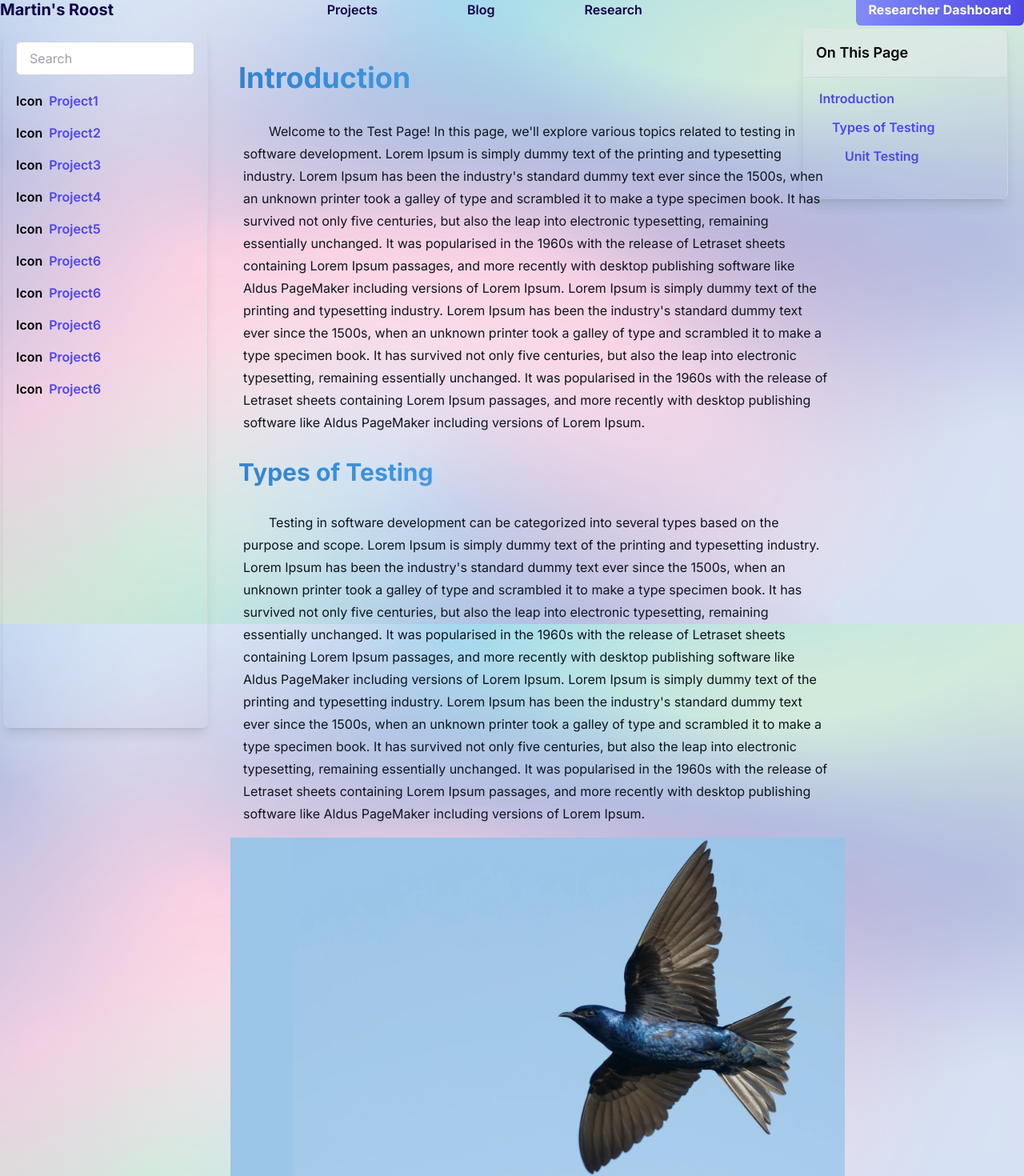
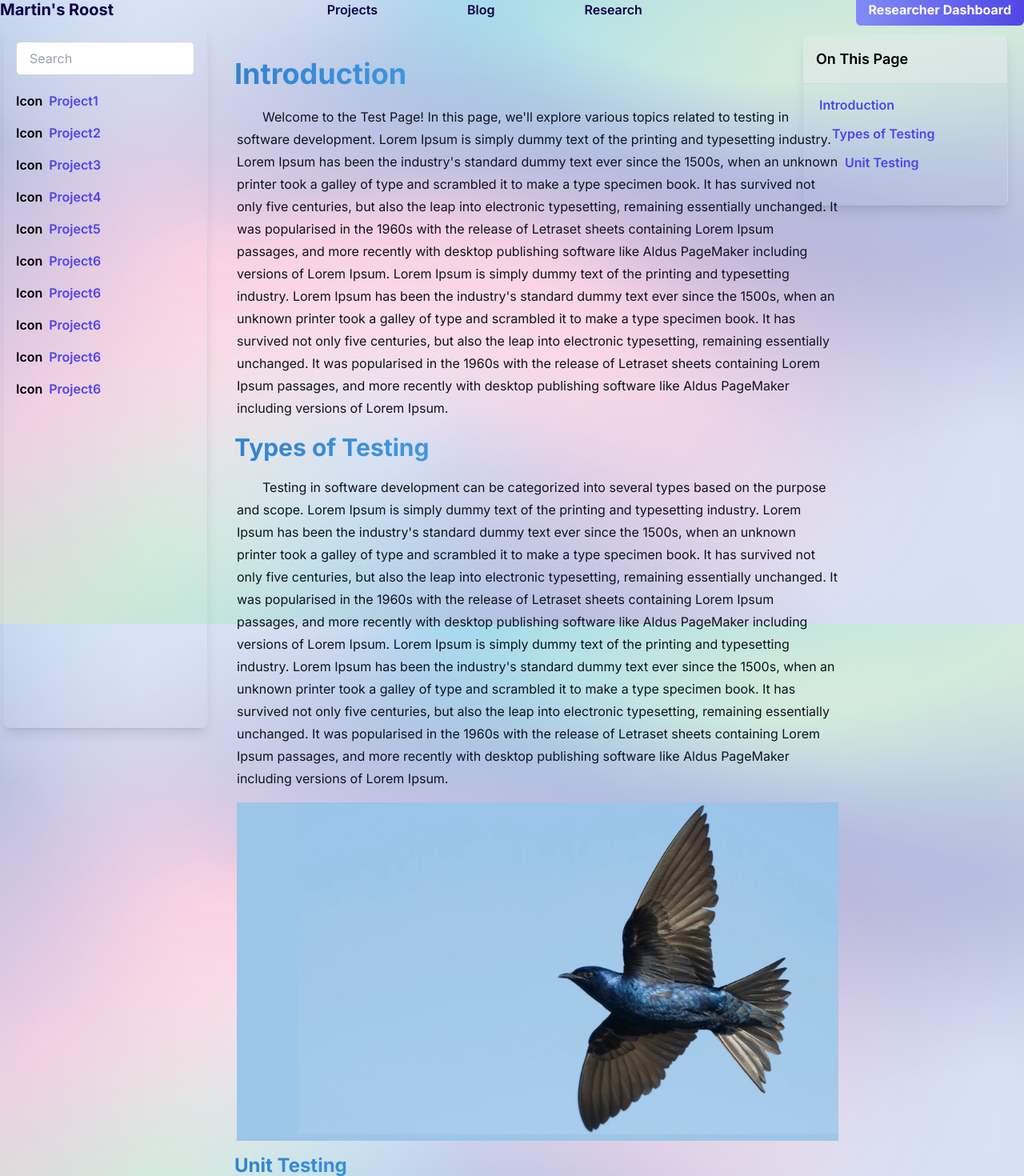
Before and after one commit to Anarchist1984/GSMSTPurpleMartin, a Next.js app in the folder purplemartin/: page /projects/id/project1 in a window 1280 px wide. Shown: the part 20-1490 px from the top of the page at 80% size. Built offline with nearby package versions, Linux system fonts and the light colour scheme.

Commit message:
Fixed searchbar white navbar issue, adjusted stylings for project pages

```diff
--- a/purplemartin/app/blog/page.tsx
+++ b/purplemartin/app/blog/page.tsx
@@ -1,10 +1,12 @@
 import React from "react";
 import Navbar from "../components/Navbar";
+import SearchBar from "../components/Searchbar";
 
 export default function Home() {
   return (
-    <div>
+    <main>
       <Navbar />
-    </div>
+      <div className="min-h-screen bg-gray-50 px-4 sm:px-6 lg:px-8"></div>
+    </main>
   );
 }
--- a/purplemartin/app/components/HeaderExtract.tsx
+++ b/purplemartin/app/components/HeaderExtract.tsx
@@ -47,7 +47,7 @@ const QuickLinks = ({ children }) => {
   };
 
   return (
-    <div className="fixed top-10 right-1 z-50 w-64 bg-white-50 opacity-100 border-r border-gray-300 rounded-lg shadow-lg mt-4 mr-4 overflow-hidden backdrop-blue-xl">
+    <div className="fixed top-12 right-1 z-50 w-64 bg-white-50 opacity-100 border-r border-gray-300 rounded-lg shadow-lg mt-4 mr-4 overflow-hidden backdrop-blue-xl">
       <div className="p-4 bg-gray-200 bg-opacity-50 text-lg font-semibold border-b border-gray-300">
         On This Page
       </div>
--- a/purplemartin/app/components/Searchbar.tsx
+++ b/purplemartin/app/components/Searchbar.tsx
@@ -1,4 +1,4 @@
-'use client'
+"use client";
 import React, { useState } from "react";
 import Link from "next/link";
 
@@ -9,11 +9,13 @@ const SearchBar = ({ projects }) => {
     (project) =>
       project.name.toLowerCase().includes(searchTerm.toLowerCase()) ||
       project.description.toLowerCase().includes(searchTerm.toLowerCase()) ||
-      project.tags.some(tag => tag.toLowerCase().includes(searchTerm.toLowerCase()))
+      project.tags.some((tag) =>
+        tag.toLowerCase().includes(searchTerm.toLowerCase()),
+      ),
   );
 
   return (
-    <div className="min-h-screen flex-col bg-gray-100 mt-20">
+    <div className="min-h-screen flex-col bg-transparent pt-20">
       <div className="fixed w-full z-10">
         <div className="max-w-screen-xl mx-auto px-4 py-4">
           <input
@@ -25,19 +27,29 @@ const SearchBar = ({ projects }) => {
           />
         </div>
       </div>
-      <div className="max-w-screen-xl mx-auto py-8 px-4 pt-20 overflow-y-auto"> {/* Added pt-20 for padding top */}
+      <div className="max-w-screen-xl mx-auto py-8 px-4 pt-20 overflow-y-auto">
+        {" "}
+        {/* Added pt-20 for padding top */}
         <div className="flex flex-wrap -mx-4">
           {filteredProjects.map((project, index) => (
             <div key={index} className="w-full sm:w-1/2 lg:w-1/3 px-4 mb-8">
-              <div className="p-4 rounded-lg border border-gray-300">
+              <div className="p-4 rounded-lg border border-gray-300 bg-white">
                 <h2 className="text-xl font-semibold mb-2">
-                  <Link href={`projects/id/${project.fileAddress}`} className="text-indigo-600 hover:underline">
+                  <Link
+                    href={`projects/id/${project.fileAddress}`}
+                    className="text-indigo-600 hover:underline"
+                  >
                     {project.name}
                   </Link>
                 </h2>
                 <div className="mb-2">
                   {project.tags.map((tag, index) => (
-                    <span key={index} className="inline-block bg-gray-200 rounded-full px-3 py-1 text-sm font-semibold text-gray-700 mr-2 mb-2">{tag}</span>
+                    <span
+                      key={index}
+                      className="inline-block bg-blue-100 rounded-full px-3 py-1 text-sm font-semibold text-gray-700 mr-2 mb-2"
+                    >
+                      {tag}
+                    </span>
                   ))}
                 </div>
                 <p className="text-gray-700">{project.description}</p>
--- a/purplemartin/app/projects/id/project1/page.tsx
+++ b/purplemartin/app/projects/id/project1/page.tsx
@@ -28,7 +28,7 @@ const TestPage = () => {
         Lorem Ipsum is simply dummy text of the printing and typesetting industry. Lorem Ipsum has been the industry's standard dummy text ever since the 1500s, when an unknown printer took a galley of type and scrambled it to make a type specimen book. It has survived not only five centuries, but also the leap into electronic typesetting, remaining essentially unchanged. It was popularised in the 1960s with the release of Letraset sheets containing Lorem Ipsum passages, and more recently with desktop publishing software like Aldus PageMaker including versions of Lorem Ipsum.
         Lorem Ipsum is simply dummy text of the printing and typesetting industry. Lorem Ipsum has been the industry's standard dummy text ever since the 1500s, when an unknown printer took a galley of type and scrambled it to make a type specimen book. It has survived not only five centuries, but also the leap into electronic typesetting, remaining essentially unchanged. It was popularised in the 1960s with the release of Letraset sheets containing Lorem Ipsum passages, and more recently with desktop publishing software like Aldus PageMaker including versions of Lorem Ipsum.
       </p>
-      <Image className='justify-self-center' src='/HomePagePurpleMartin.png' alt="Purple Martin" width={1000} height={600}/>
+      <Image className='image' src='/HomePagePurpleMartin.png' alt="Purple Martin" width={1000} height={600}/>
       <h3 className="H3" id="unit-testing">Unit Testing</h3>
       <p className="P">
         Unit testing is a level of software testing where individual units or
--- a/purplemartin/app/projects/id/projects.css
+++ b/purplemartin/app/projects/id/projects.css
@@ -1,7 +1,9 @@
 /* styles.css */
 
-
-.H1, .H2, .H3, .H4 {
+.H1,
+.H2,
+.H3,
+.H4 {
   background: linear-gradient(to right, #3182ce, #4299e1, #63b3ed, #90cdf4);
   -webkit-background-clip: text;
   -webkit-text-fill-color: transparent;
@@ -10,34 +12,35 @@
 
 .H1 {
   font-size: 2.25rem; /* text-4xl */
-    padding: 10px;
+  padding: 5px;
 }
 
 .H2 {
   font-size: 1.875rem; /* text-3xl */
-    padding: 10px;
+  padding: 5px;
 }
 
 .H3 {
   font-size: 1.5rem; /* text-2xl */
-    padding: 10px;
+  padding: 5px;
 }
 
 .H4 {
   font-size: 1.25rem; /* text-xl */
-    padding: 10px;
+  padding: 5px;
 }
 
 .P {
-    font-size: 1rem; /* text-base */
+  font-size: 16px; /* text-base */
   color: #0f141d; /* text-gray-700 */
   line-height: 1.75; /* leading-relaxed */
   text-indent: 2rem; /* Indent paragraphs */
-    padding: 1rem;
+  padding: 0.5rem;
 }
 
 .image {
   display: flex;
   justify-content: center;
   align-items: center;
+  padding: 0.5rem;
 }
--- a/purplemartin/app/projects/page.tsx
+++ b/purplemartin/app/projects/page.tsx
@@ -9,71 +9,69 @@ export default function Home() {
       name: "Project1",
       description: "Description for Project1",
       fileAddress: "/project1",
-      tags: ["React", "JavaScript", "Frontend"]
+      tags: ["React", "JavaScript", "Frontend"],
     },
     {
       name: "Project2",
       description: "Description for Project2",
       fileAddress: "/project2",
-      tags: ["Node.js", "Express", "Backend"]
+      tags: ["Node.js", "Express", "Backend"],
     },
     {
       name: "Project3",
       description: "Description for Project3",
       fileAddress: "/project3",
-      tags: ["Python", "Django", "Backend"]
+      tags: ["Python", "Django", "Backend"],
     },
     {
       name: "Project4",
       description: "Description for Project4",
       fileAddress: "/project4",
-      tags: ["Vue.js", "JavaScript", "Frontend"]
+      tags: ["Vue.js", "JavaScript", "Frontend"],
     },
     {
       name: "Project5",
       description: "Description for Project5",
       fileAddress: "/",
-      tags: ["React Native", "JavaScript", "Mobile"]
+      tags: ["React Native", "JavaScript", "Mobile"],
     },
     {
       name: "Project6",
       description: "Description for Project6",
       fileAddress: "/project6",
-      tags: ["Java", "Spring Boot", "Backend"]
+      tags: ["Java", "Spring Boot", "Backend"],
     },
     {
       name: "Project6",
       description: "Description for Project6",
       fileAddress: "/project6",
-      tags: ["Java", "Spring Boot", "Backend"]
+      tags: ["Java", "Spring Boot", "Backend"],
     },
     {
       name: "Project6",
       description: "Description for Project6",
       fileAddress: "/project6",
-      tags: ["Java", "Spring Boot", "Backend"]
+      tags: ["Java", "Spring Boot", "Backend"],
     },
     {
       name: "Project6",
       description: "Description for Project6",
       fileAddress: "/project6",
-      tags: ["Java", "Spring Boot", "Backend"]
+      tags: ["Java", "Spring Boot", "Backend"],
     },
     {
       name: "Project6",
       description: "Description for Project6",
       fileAddress: "/project6",
-      tags: ["Java", "Spring Boot", "Backend"]
+      tags: ["Java", "Spring Boot", "Backend"],
     },
     // Add more projects here if needed
   ];
 
   return (
-    <main className="fadeIn">
-      <div>
+    <main className="fadeIn min-h-screen bg-gray-100 ">
+      <div className=" bg-gray-100">
         <Navbar />
-      </div>
-      <div className="mt-10"> {/* Added margin-top to create space for the fixed navbar */}
         <SearchBar projects={projects} />
       </div>
     </main>
```
Lines whose indentation alone changed are shown as unchanged.
